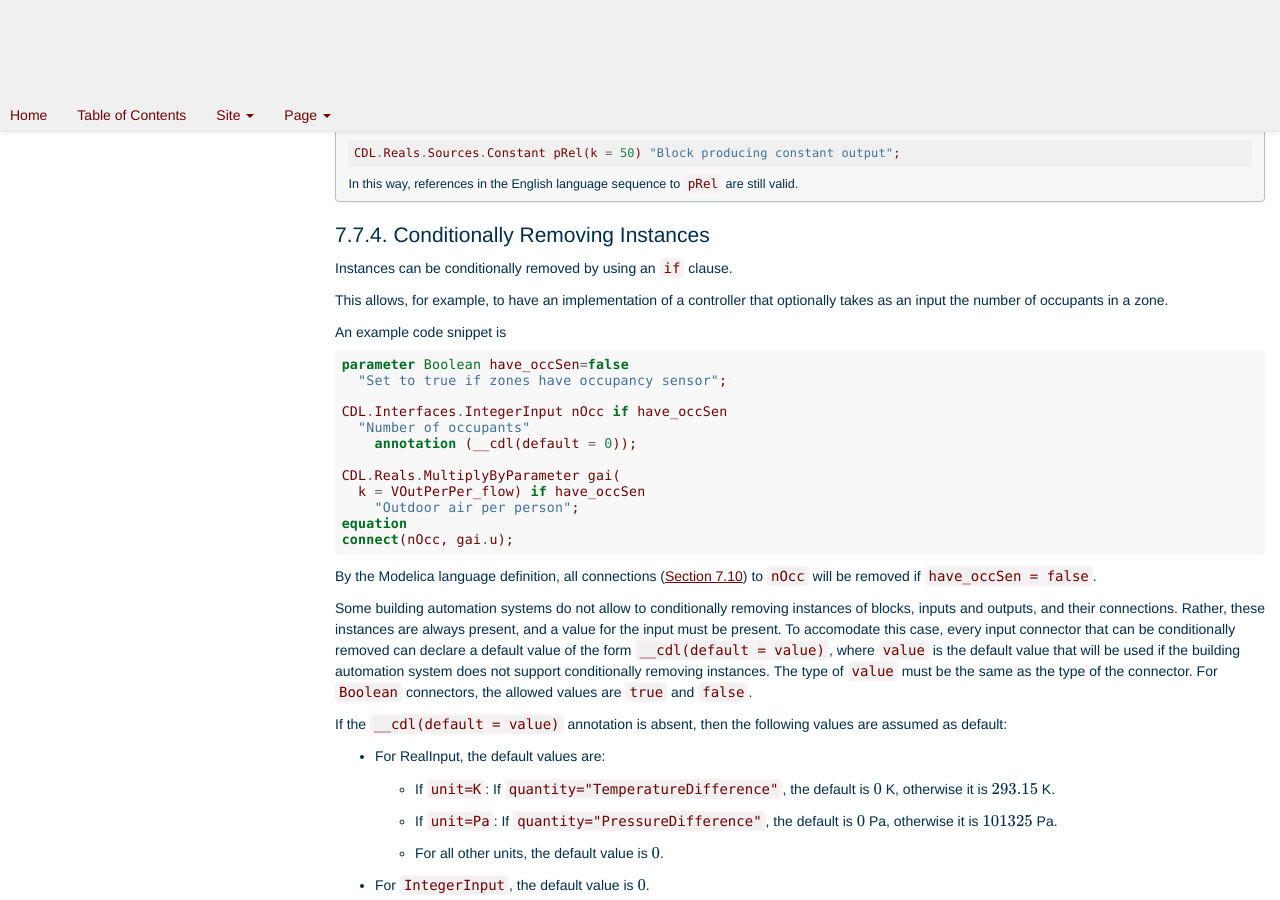
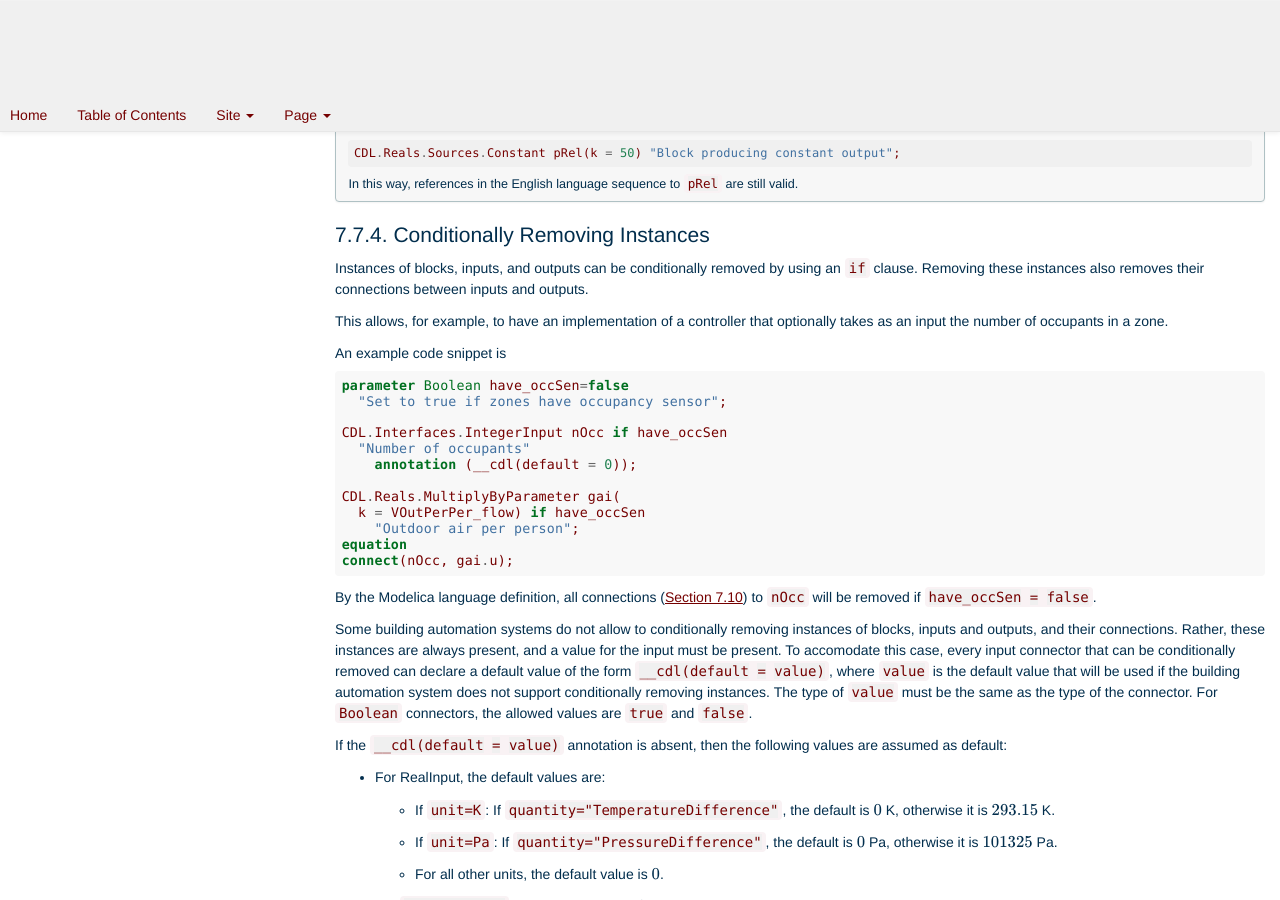
Before and after one commit to lbl-srg/obc, a Sphinx documentation site: the page built from specification/source/cdl.rst, in a window 1280 px wide and 900 px high, scrolled down 12264 px. Built offline with Sphinx 7.4.7, drawn with Linux system fonts in a browser that asks for light colours; formulas are drawn with MathJax 3; cross-references to code outside the pages are shown as plain code.

Commit message:
Clarify conditional removal of instances in cdl.rst
Clarified the scope of instances that can be conditionally removed and added information about the removal of connections.

```diff
--- a/specification/source/cdl.rst
+++ b/specification/source/cdl.rst
@@ -924,7 +924,8 @@ accomodate the capabilities that are present in most of today's building control
 Conditionally Removing Instances
 ................................
 
-Instances can be conditionally removed by using an ``if`` clause.
+Instances of blocks, inputs, and outputs can be conditionally removed by using an ``if`` clause.
+Removing these instances also removes their connections between inputs and outputs.
 
 This allows, for example, to have an implementation of a controller that optionally
 takes as an input the number of occupants in a zone.
```
